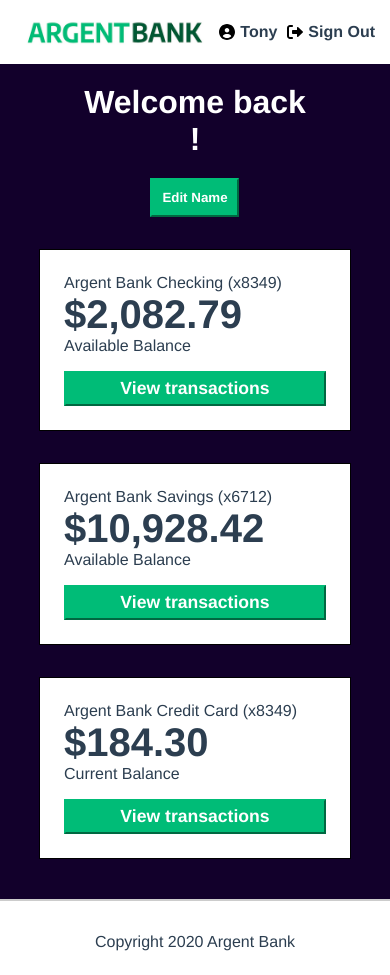
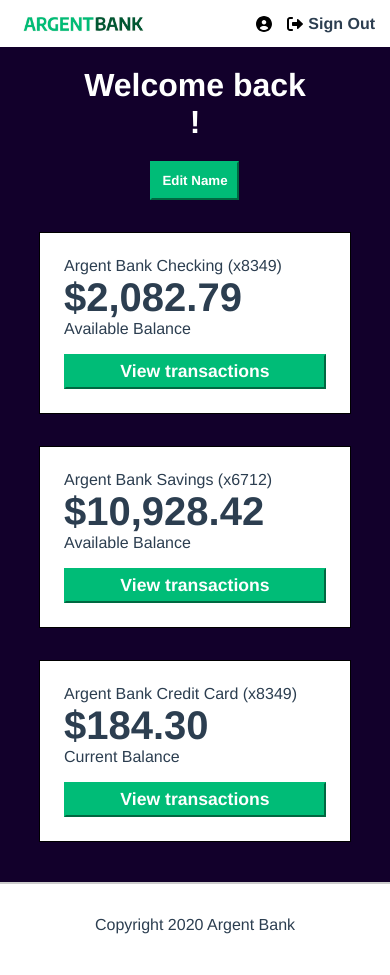
Before and after one commit to jimmylelievre/JimmyLelievre_13_11052022, a React (Create React App) app: page /profile in a window 390 px wide. Built offline with nearby package versions, Linux system fonts and the light colour scheme; no server answers; sample sign-in values are in the browser's storage.

Commit message:
Update responsive

```diff
--- a/src/feature/user.slice.js
+++ b/src/feature/user.slice.js
@@ -25,7 +25,6 @@ export const userSlice = createSlice({
     },
     setFirstName: (state, action) => {
       state.firstName = action.payload;
-      console.log(state.firstName, action);
     },
     setLastName: (state, action) => {
       state.lastName = action.payload;
--- a/src/pages/PrivateRoute.js
+++ b/src/pages/PrivateRoute.js
@@ -14,7 +14,7 @@ function PrivateRoute({ component: RouteComponent }) {
   if (logged) {
     return <RouteComponent />;
   } else {
-    return <Navigate to="/sign-in" />;
+    return <Navigate to="/login" />;
   }
 }
 
--- a/src/pages/Profile.js
+++ b/src/pages/Profile.js
@@ -38,7 +38,7 @@ const Profile = () => {
 
   return (
     <div>
-      <Header user="user" name="Tony" />
+      <Header user="user" name={firstName} />
       <div className="user-background-content">
         <div className="user">
           {editToggle ? (
--- a/src/styles/components/_header.scss
+++ b/src/styles/components/_header.scss
@@ -23,6 +23,10 @@
 }
 @media (max-width: 720px) {
   .header {
+    .logo {
+      max-width: 100%;
+      width: 137px;
+    }
     a {
       margin-left: 0;
     }
```
